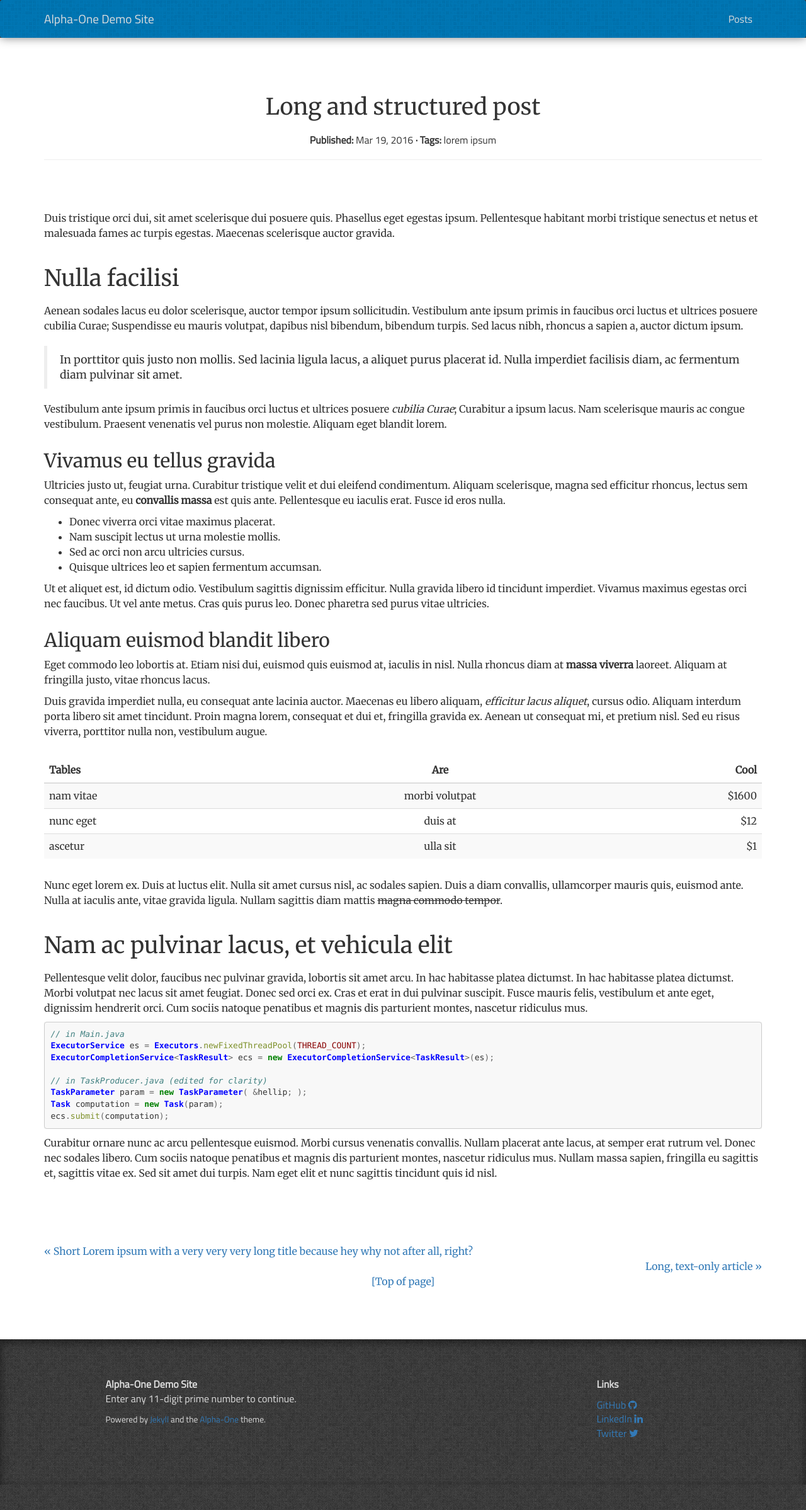
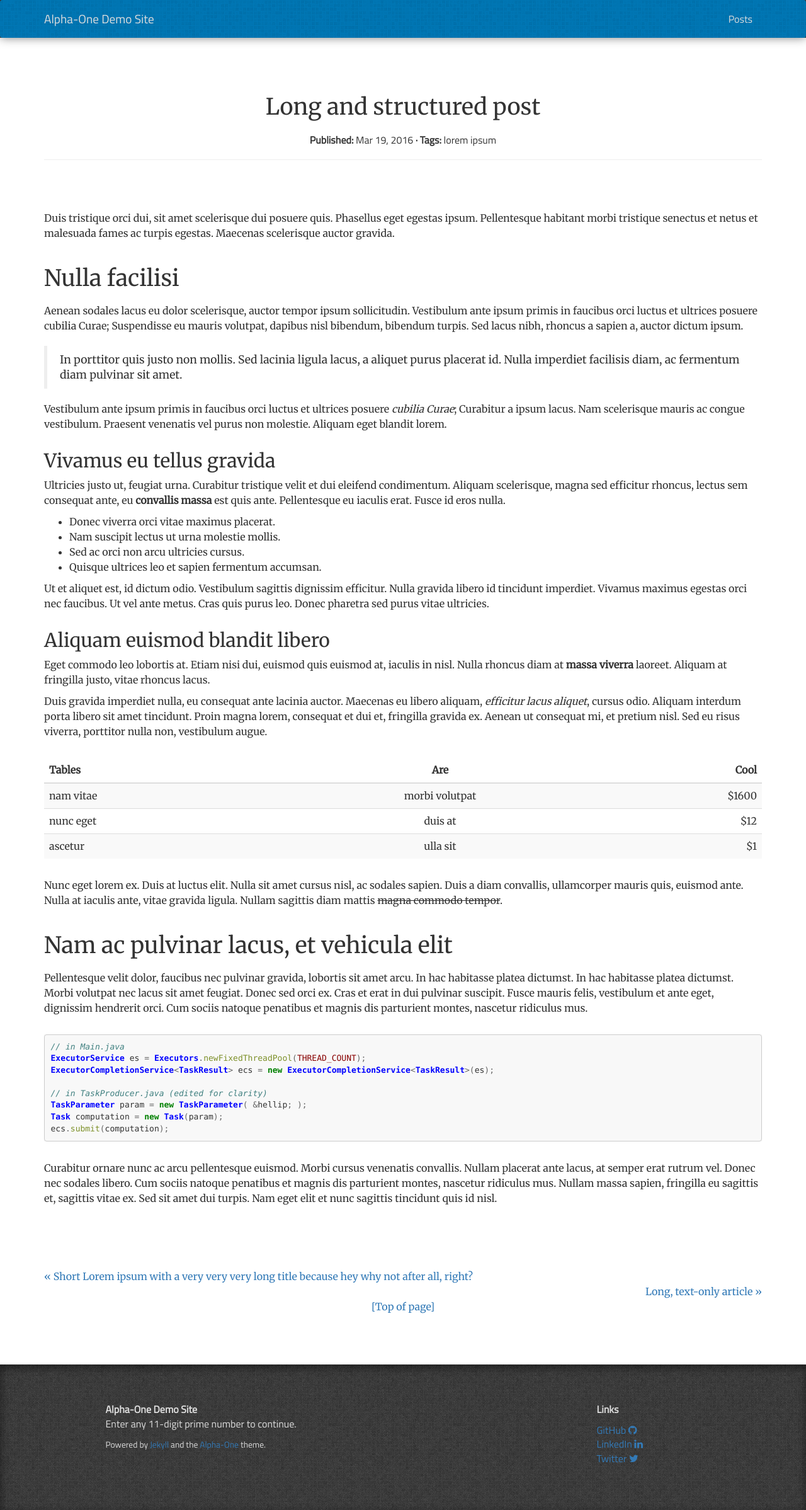
Before and after one commit to proudier/alpha-one, a Jekyll site: the page built from _posts/2016-03-19-long-and-structured-post.md, in a window 1280 px wide. Shown: the whole page at 63% size. Built offline with Jekyll 4.4.1, drawn with Linux system fonts in a browser that asks for light colours; nearby versions of some CDN libraries.

Commit message:
code snippet are more separated from the text

```diff
--- a/assets/alpha-one.css
+++ b/assets/alpha-one.css
@@ -91,7 +91,7 @@
     margin-bottom: 20px;
 }
 
-table.table.table-striped {
+table.table.table-striped, div .highlighter-rouge {
     margin-top: 30px;
     margin-bottom: 30px;
 }
@@ -105,6 +105,7 @@
 .navigation .top {
     text-align: center;
 }
+
 
 /* From default.css found at https://richleland.github.io/pygments-css/ */
 .highlight .hll { background-color: #ffffcc }
```
